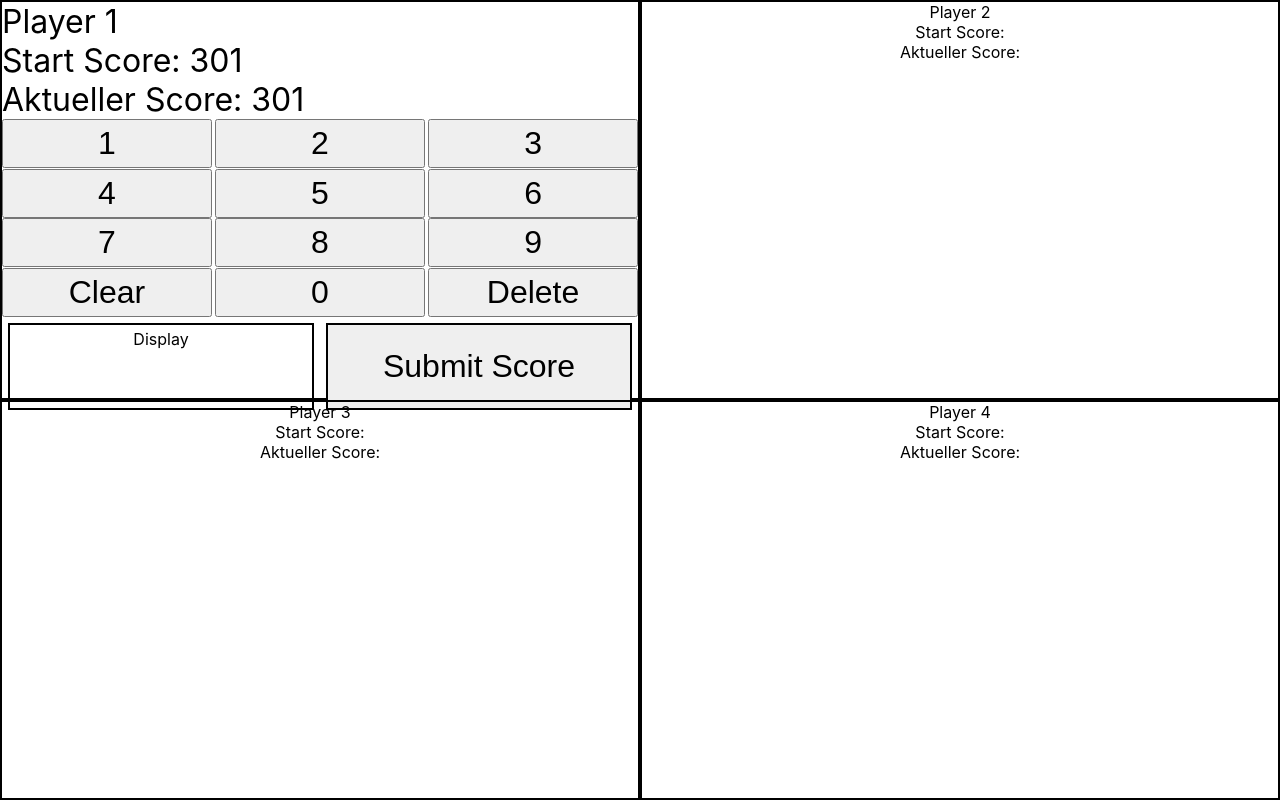
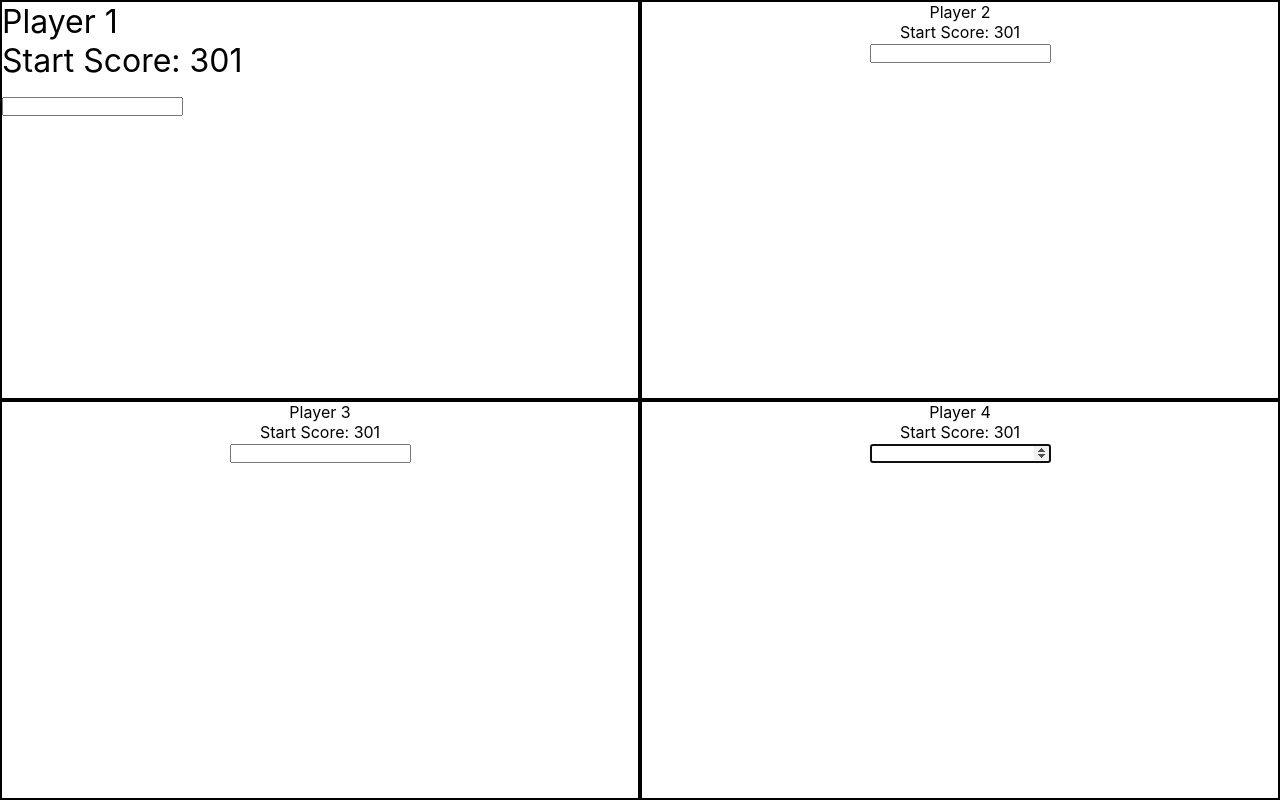
Before and after one commit to UweK17/dartscoreboard-simple, a React (Create React App) app: page / in a window 1280 px wide. Built offline with nearby package versions, Linux system fonts and the light colour scheme.

Commit message:
es funktioniert, und jetzt gehts an verbessern

```diff
--- a/src/App.js
+++ b/src/App.js
@@ -3,10 +3,40 @@ import './App.css';
 
 function App() {
 
+  const [throwScore, setThrowScore] = useState("");
   const [player1Score, setPlayer1Score] = useState(301);
+  const [player2Score, setPlayer2Score] = useState(301);
+  const [player3Score, setPlayer3Score] = useState(301);
+  const [player4Score, setPlayer4Score] = useState(301);
 
-  const submitHandler = () => {
-    setPlayer1Score(player1Score-100);
+  function handleSubmitPlayer1 (e) {
+    e.preventDefault();
+    setPlayer1Score(player1Score-throwScore);
+  }
+  function handleSubmitPlayer2 (e) {
+    e.preventDefault();
+    setPlayer2Score(player2Score-throwScore);
+  }
+  function handleSubmitPlayer3 (e) {
+    e.preventDefault();
+    setPlayer3Score(player3Score-throwScore);
+  }
+  function handleSubmitPlayer4 (e) {
+    e.preventDefault();
+    setPlayer4Score(player4Score-throwScore);
+  }
+
+  function handleChangePlayer1(value) {
+    setThrowScore(value);
+  }
+  function handleChangePlayer2(value) {
+    setThrowScore(value);
+  }
+  function handleChangePlayer3(value) {
+    setThrowScore(value);
+  }
+  function handleChangePlayer4(value) {
+    setThrowScore(value);
   }
 
   return (
@@ -15,43 +45,61 @@ function App() {
         <div className="player1">
           <div className='statistics'>
             <div>Player 1</div>
-            <div>Start Score: 301</div>
-            <div>Aktueller Score: {player1Score}</div>
-          </div>
-          <div className="numberInputPlayer1">
-            <button className="numpad">1</button>
-            <button className="numpad">2</button>
-            <button className="numpad">3</button>
-            <button className="numpad">4</button>
-            <button className="numpad">5</button>
-            <button className="numpad">6</button>
-            <button className="numpad">7</button>
-            <button className="numpad">8</button>
-            <button className="numpad">9</button>
-            <button className="numpad">Clear</button>
-            <button className="numpad">0</button>
-            <button className="numpad">Delete</button>
-          </div>
-          <div className="scoreSubmit" onClick={submitHandler}>
-            <div className='display'>Display</div>
-            <button className="submit" >Submit Score</button>
+            <div>Start Score: {player1Score}</div>
+            <form onSubmit={handleSubmitPlayer1}>
+              <input
+                name="score"
+                type="number"
+                value={throwScore}
+                autoFocus
+                onChange={e => handleChangePlayer1(e.target.value)}
+              />
+            </form>
           </div>
         </div>
+
         <div className="player2">
           <div>Player 2</div>
-          <div>Start Score: </div>
-          <div>Aktueller Score: </div>
+          <div>Start Score: {player2Score}</div>
+            <form onSubmit={handleSubmitPlayer2}>
+              <input
+                name="score"
+                type="number"
+                value={throwScore}
+                autoFocus
+                onChange={e => handleChangePlayer2(e.target.value)}
+              />
+            </form>
         </div>
+
         <div className="player3">
           <div>Player 3</div>
-          <div>Start Score: </div>
-          <div>Aktueller Score: </div>
+          <div>Start Score: {player3Score}</div>
+            <form onSubmit={handleSubmitPlayer3}>
+              <input
+                name="score"
+                type="number"
+                value={throwScore}
+                autoFocus
+                onChange={e => handleChangePlayer3(e.target.value)}
+              />
+            </form>
         </div>
+
         <div className="player4">
           <div>Player 4</div>
-          <div>Start Score: </div>
-          <div>Aktueller Score: </div>
+          <div>Start Score: {player4Score}</div>
+            <form onSubmit={handleSubmitPlayer4}>
+              <input
+                name="score"
+                type="number"
+                value={throwScore}
+                autoFocus
+                onChange={e => handleChangePlayer4(e.target.value)}
+              />
+            </form>
         </div>
+
       </div>
     </div>
   );
```
Also changed, not shown: src/App copy.js (added, +60 -0 lines).
